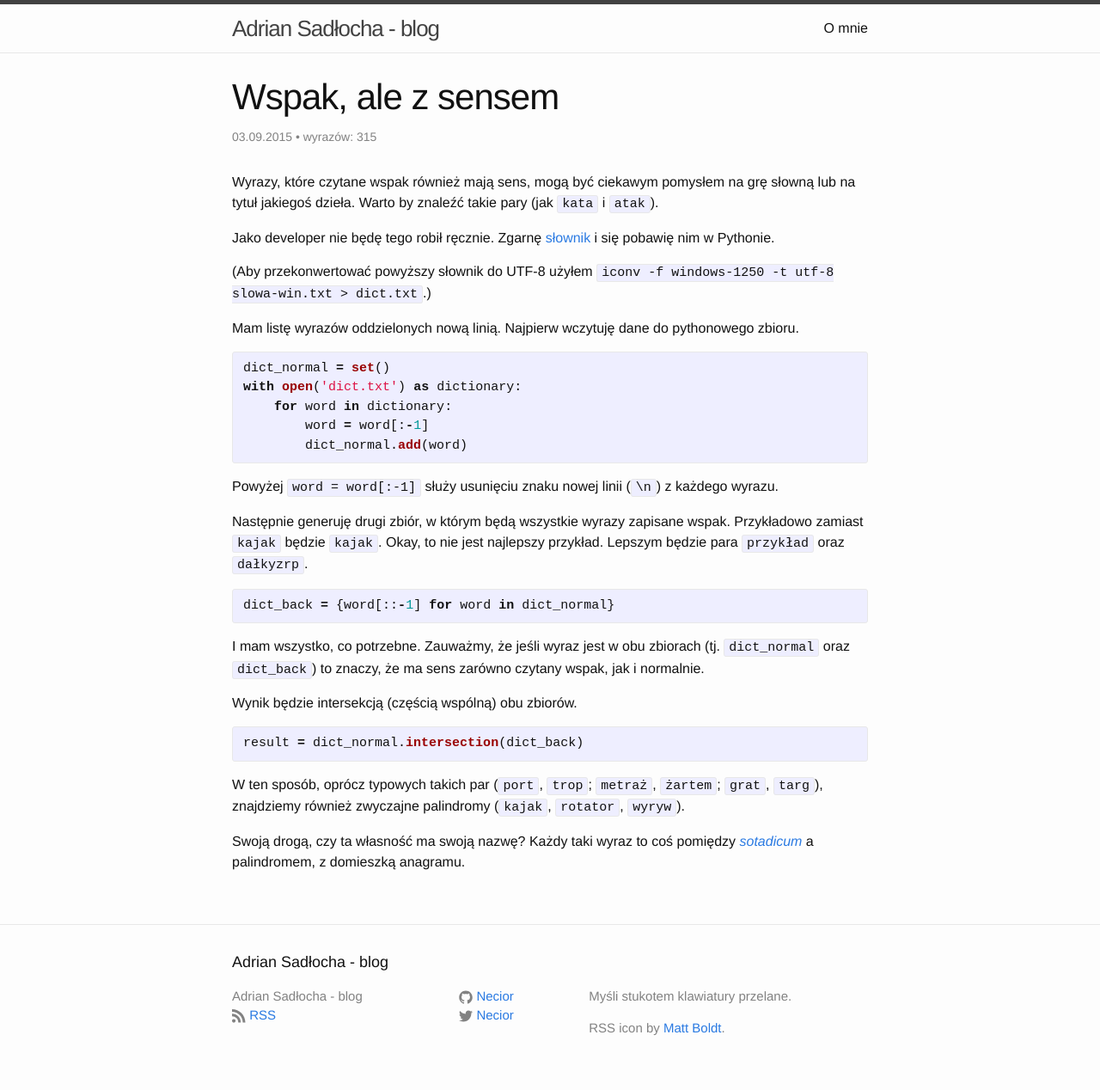
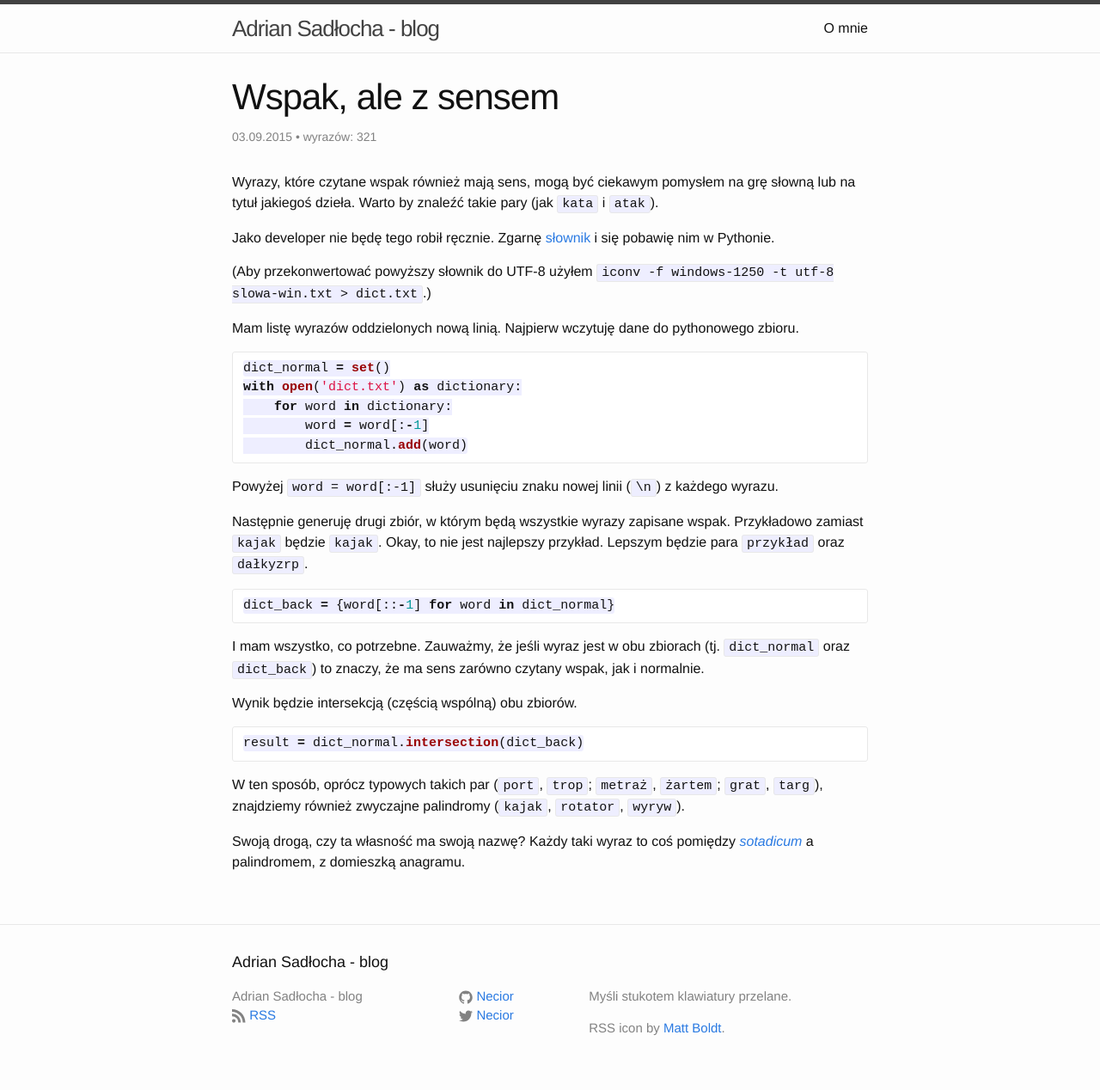
Before and after one commit to Necior/blog, a Jekyll site: the page built from _posts/2015-09-03-wspak.md, in a window 1280 px wide. Shown: the whole page at 86% size. Built offline with Jekyll 4.4.1, drawn with Linux system fonts in a browser that asks for light colours.

Commit message:
Change highlighter to rouge

````diff
--- a/_config.yml
+++ b/_config.yml
@@ -12,5 +12,5 @@
 markdown: kramdown
 kramdown:
   input: GFM
-highlighter: pygments
+highlighter: rouge
 future: false
--- a/_posts/2015-09-03-wspak.md
+++ b/_posts/2015-09-03-wspak.md
@@ -12,29 +12,29 @@
 
 Mam listę wyrazów oddzielonych nową linią. Najpierw wczytuję dane do pythonowego zbioru.
 
-{% highlight python %}
+```python
 dict_normal = set()
 with open('dict.txt') as dictionary:
     for word in dictionary:
         word = word[:-1]
         dict_normal.add(word)
-{% endhighlight %}
+```
 
 Powyżej `word = word[:-1]` służy usunięciu znaku nowej linii (`\n`) z każdego wyrazu.
 
 Następnie generuję drugi zbiór, w którym będą wszystkie wyrazy zapisane wspak. Przykładowo zamiast `kajak` będzie `kajak`. Okay, to nie jest najlepszy przykład. Lepszym będzie para `przykład` oraz `dałkyzrp`.
 
-{% highlight python %}
+```python
 dict_back = {word[::-1] for word in dict_normal}
-{% endhighlight %}
+```
 
 I mam wszystko, co potrzebne. Zauważmy, że jeśli wyraz jest w obu zbiorach (tj. `dict_normal` oraz `dict_back`) to znaczy, że ma sens zarówno czytany wspak, jak i normalnie.
 
 Wynik będzie intersekcją (częścią wspólną) obu zbiorów.
 
-{% highlight python %}
+```python
 result = dict_normal.intersection(dict_back)
-{% endhighlight %}
+```
 
 W ten sposób, oprócz typowych takich par (`port`, `trop`; `metraż`, `żartem`; `grat`, `targ`), znajdziemy również zwyczajne palindromy (`kajak`, `rotator`, `wyryw`).
 
````
Also changed, not shown: _posts/2016-01-02-stos-a-sterta.md (+4 -4 lines).
